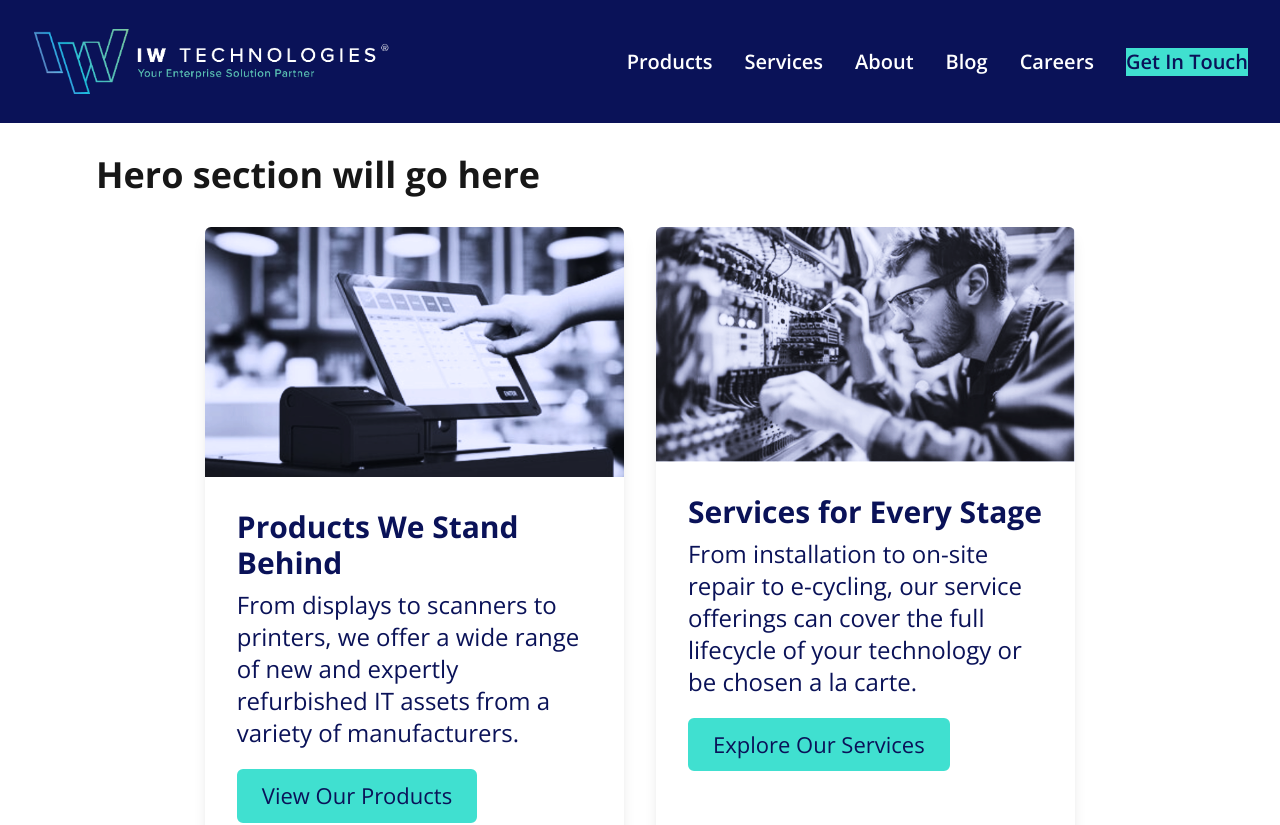
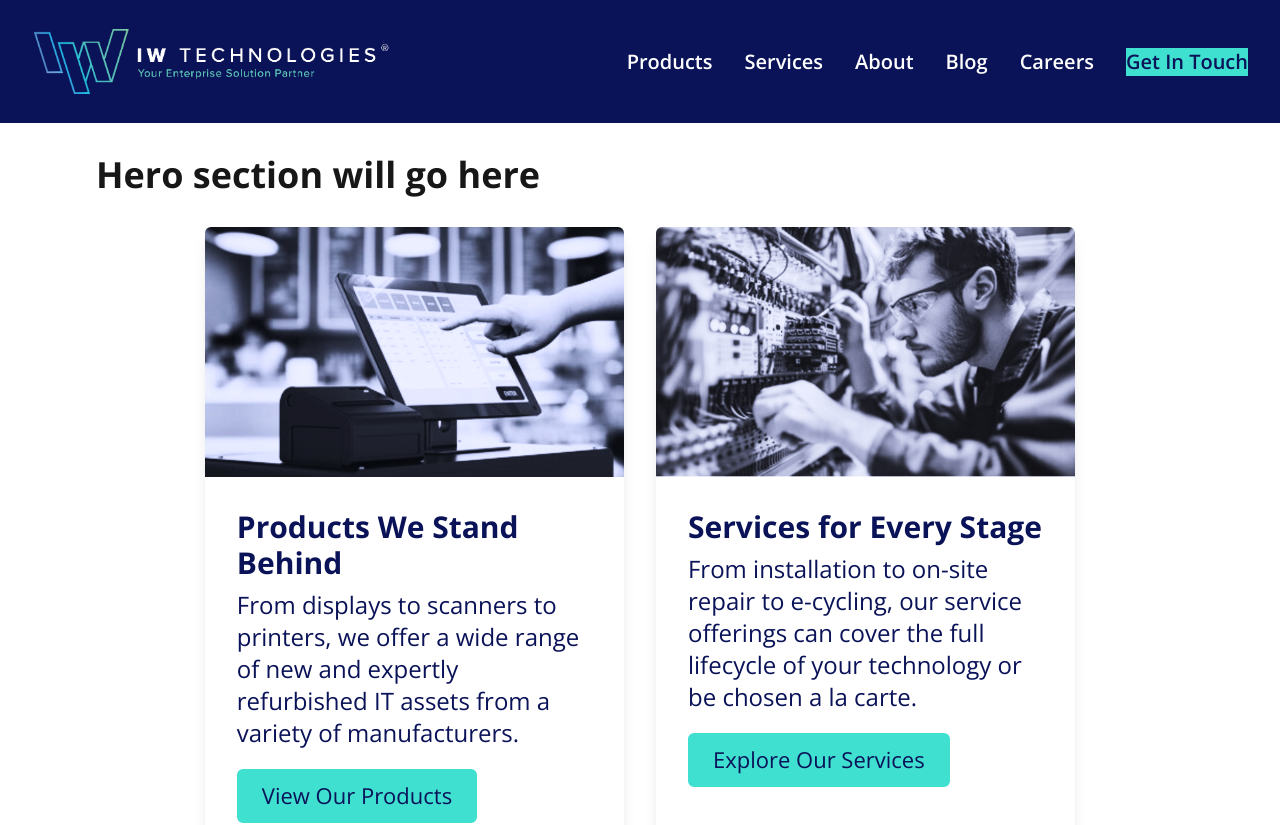
Before and after one commit to IWTechnologies/weareiw, a Next.js app in the folder nextjs-weareiw/: page / in a window 1280 px wide. Shown: the top 825 px of the page. Built offline with nearby package versions, Linux system fonts and the light colour scheme.

Commit message:
Card: min height added for image

```diff
--- a/nextjs-weareiw/src/components/Card.tsx
+++ b/nextjs-weareiw/src/components/Card.tsx
@@ -15,7 +15,7 @@ type CardProps = {
 export default function Card({ imageSrc, imageAlt, imageWidth, imageHeight, title, text, linkHref, linkLabel }: CardProps) {
     return (
         <div className="w-lg flex flex-col rounded-md bg-white shadow-lg overflow-hidden">
-            <Image className="max-h-[250px] h-auto w-auto object-cover"
+            <Image className="min-h-[250px] max-h-[250px] h-auto w-auto object-cover"
             src={imageSrc} alt={imageAlt} priority width={imageWidth} height={imageHeight} />
             <div className="flex flex-col items-start p-8 text-brand-navy">
                 <h2 className="pb-2 text-3xl font-bold">{title}</h2>
```
